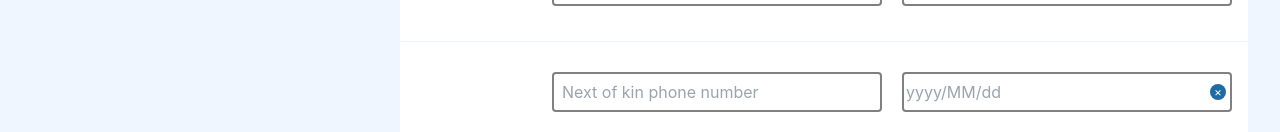
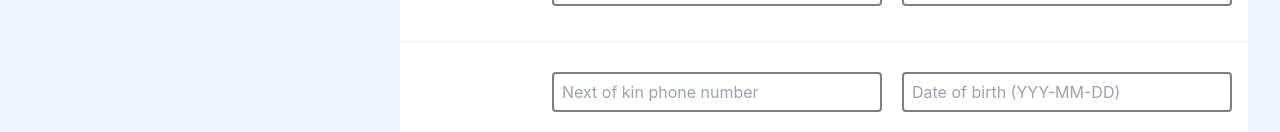
Before and after one commit to Muraina020/distro-web-admin, a React (Vite) app: page /dashboard/addDriver in a window 1280 px wide. Both pictures are taken after a click on the element "PERSONAL INFORMATION". Shown: the part 668-800 px from the top of the page. Built offline with nearby package versions, Linux system fonts and the light colour scheme.

Commit message:
boluupdated

```diff
--- a/package.json
+++ b/package.json
@@ -14,11 +14,13 @@
     "@chakra-ui/react": "^2.8.2",
     "@emotion/react": "^11.11.1",
     "@emotion/styled": "^11.11.0",
+    "@files-ui/react": "^1.2.2",
     "@mui/icons-material": "^5.14.19",
     "@tanstack/react-table": "^8.10.7",
     "axios": "^1.6.2",
     "clsx": "^2.0.0",
     "dayjs": "^1.11.10",
+    "firebase": "^10.7.2",
     "framer-motion": "^10.16.7",
     "react": "^18.2.0",
     "react-datepicker": "^4.25.0",
@@ -27,7 +29,8 @@
     "react-loader-spinner": "^6.1.6",
     "react-router-dom": "^6.20.0",
     "react-toastify": "^9.1.3",
-    "tailwind-merge": "^2.1.0"
+    "tailwind-merge": "^2.1.0",
+    "uuid": "^9.0.1"
   },
   "devDependencies": {
     "@types/react": "^18.2.37",
--- a/src/components/addDrivePage/AddDriverPage.jsx
+++ b/src/components/addDrivePage/AddDriverPage.jsx
@@ -10,14 +10,16 @@ import {
   Button,
   Text,
 } from "@chakra-ui/react";
-
+import { Avatar } from "@files-ui/react";
 import { ChevronDownIcon } from "@chakra-ui/icons";
 import upload from "../../assets/img/upload.png";
 import React, { useState, useEffect } from "react";
 import { customFetch } from "../../utils";
 import { useNavigate } from "react-router";
-import DatePicker from 'react-datepicker';
-import 'react-datepicker/dist/react-datepicker.css';
+import DatePicker from "react-datepicker";
+import { FileInputButton, FileCard } from "@files-ui/react";
+import "react-datepicker/dist/react-datepicker.css";
+
 
 const AddDriverPage = () => {
   const [section, setSection] = useState("account");
@@ -38,12 +40,12 @@ const AddDriverPage = () => {
   const [nextOfKinLastname, setNextOfKinLastname] = useState("");
   const [nextOfKinPhone, setNextOfKinPhone] = useState("");
   const [vehiclePlateNumber, setVehiclePlateNumber] = useState("");
-  const [userAvatar, setUserAvatar] = useState("");
+  const [userAvatar, setUserAvatar] = useState(null);
   const [showPersonalInfo, setShowPersonalInfo] = useState(false);
   const [data, setData] = useState([]);
   const [vehicleType, setVehicleType] = useState("");
+  const [base64Img, setBase64Img] = useState("");
   const navigate = useNavigate();
-
 
   const SubmitDriverDetails = async () => {
     const data = {
@@ -63,12 +65,14 @@ const AddDriverPage = () => {
       nextOfKinLastname,
       nextOfKinPhone,
       vehiclePlateNumber,
-      userAvatar
-    }
-    console.log(data)
+      userAvatar,
+    };
+    console.log(data);
     try {
-      const response = await customFetch.post("/profiles/addnewdriveraccount",
-        data );
+      const response = await customFetch.post(
+        "/profiles/addnewdriveraccount",
+        data
+      );
       setData(response.data);
       console.log(response);
 
@@ -91,12 +95,34 @@ const AddDriverPage = () => {
       setSection("personal");
     } else if (section === "personal") {
       setSection("upload");
-    }else {
-      SubmitDriverDetails()
+    } else {
+      SubmitDriverDetails();
     }
   };
 
+  // const [file, setFile] = useState('');
+  const handleFileChange = (selectedFile) => {
+    setUserAvatar(selectedFile); // add the selected image URL to the base64 image
+    // Check if the file size is less than 500KB
+    if (selectedFile.size > 500 * 1024) {
+      // toast.error(File must be lesser than than 500KB);
+      console.error("File must be lesser than than 500KB");
+      return;
+    }
+    const reader = new FileReader();
 
+    reader.onload = (e) => {
+      const base64Image = e.target?.result;
+
+      setBase64Img(base64Image)
+    };
+
+    reader.readAsDataURL(selectedFile);
+  };
+   useEffect (()=>{
+    if (userAvatar)
+    console.log(userAvatar)
+   }, [userAvatar])
 
   return (
     <div>
@@ -432,7 +458,7 @@ const AddDriverPage = () => {
                         placeholder="Next of kin Firstname"
                         border="2px solid gray"
                         borderRadius="4px"
-                        value={ nextOfKinFirstname}
+                        value={nextOfKinFirstname}
                         onChange={(e) => setNextOfKinFirstname(e.target.value)}
                         p="2"
                         width="330px"
@@ -479,43 +505,21 @@ const AddDriverPage = () => {
                         margin="0 10px 0 0"
                         cursor="pointer"
                       />
-     <DatePicker
+                      <Input
                         className="responsive-input"
-      placeholderText="yyyy/MM/dd" // Placeholder text to guide the user
-      selected={dateOfBirth}
-      onChange={(date) => setDateOfBirth(date)}
-      dateFormat="P" // Dynamic format (ISO 8601)
-      isClearable
-      showYearDropdown
-      showMonthDropdown
-      dropdownMode="select"
-      popperPlacement="bottom"
-      popperModifiers={{
-        offset: {
-          enabled: true,
-          offset: '5px, 10px',
-        },
-        preventOverflow: {
-          enabled: true,
-          escapeWithReference: false,
-          boundariesElement: 'viewport',
-        },
-      }}
-      // Use customInput to apply inline styles to the input
-      customInput={<Input style={{
-        border: '2px solid gray',
-        borderRadius: '4px',
-        width: '330px',
-        height: '40px',
-        margin: '0 0 0 10px',
-        cursor: 'pointer',
-        padding: '2px',
-        boxSizing: 'border-box',
-      }} />}
+                        placeholder="Date of birth (YYY-MM-DD)"
+                        border="2px solid gray"
+                        borderRadius="4px"
+                        value={dateOfBirth}
+                        onChange={(e) => setDateOfBirth(e.target.value)}
+                        p="2"
+                        width="330px"
+                        height="40px"
+                        margin="0 0 0 10px"
+                        cursor="pointer"
                       />
                     </Flex>
                   </Td>
-
                 </Tr>
               </Tr>
             )}
@@ -569,37 +573,22 @@ const AddDriverPage = () => {
                     marginTop="10px"
                     marginBottom="15px"
                   >
-                    <div
-                      className="upload"
+                    <Avatar
+                      src={userAvatar || upload}
+                      alt="Avatar"
+                      smartImgFit={"center"}
+                      changeLabel={
+                        userAvatar === "" ? "add image" : "change image"
+                      }
+                      onChange={handleFileChange}
+                      // variant="circle"
                       style={{
-                        width: "120px",
-                        height: "120px",
-                        borderRadius: "50%",
-                        backgroundColor: "lightgray",
-                        display: "flex",
-                        alignItems: "center",
-                        justifyContent: "center",
-                        marginRight: "10px",
-                      }}
-                    >
-                      <img
-                        src={upload}
-                        alt=""
-                        style={{
-                          width: "50%",
-                          height: "50%",
-                          borderRadius: "50%",
+                        width: "8.5rem",
+                        height: "8.5rem",
+                        borderRadius: "100%",
+                        border: "6px solid white",
                       }}
                     />
-                    </div>
-                    <Text
-                      color="#00A69C"
-                      fontSize="lg"
-                      marginTop="10px"
-                      className="upload-text"
-                    >
-                      UPLOAD DRIVER'S PICTURE
-                    </Text>
                   </Flex>
                 </Td>
               </Tr>
@@ -616,7 +605,9 @@ const AddDriverPage = () => {
               cursor="pointer"
               marginLeft="250px"
             >
-            {section === 'account' || section === 'personal'? 'continue' : 'Submit' }
+              {section === "account" || section === "personal"
+                ? "continue"
+                : "Submit"}
             </Button>
           </Tbody>
         </Table>
--- /dev/null
+++ b/src/components/addDrivePage/Firebase.jsx
@@ -0,0 +1,21 @@
+import { initializeApp } from "firebase/app";
+import { getStorage } from "firebase/storage";
+import { getFirestore } from "firebase/forestore";
+
+
+const firebaseConfig = {
+  apiKey: "AIzaSyDN1S1s2zAvPxgxiRD7VmQcS-w_JbM2P3g",
+  authDomain: "fir-react-upload-7d22d.firebaseapp.com",
+  projectId: "fir-react-upload-7d22d",
+  storageBucket: "fir-react-upload-7d22d.appspot.com",
+  messagingSenderId: "1059325112064",
+  appId: "1:1059325112064:web:f16a22532e2bb5125e0de5",
+  measurementId: "G-EX9ETV0JP4"
+};
+
+// Initialize Firebase
+const app = initializeApp(firebaseConfig);
+const imgDB = getStorage(app);
+const txtDB =  getFirestore(app);
+
+export {imgDB, txtDB};
--- a/src/components/header/Header.jsx
+++ b/src/components/header/Header.jsx
@@ -1,10 +1,26 @@
 import { Link } from "react-router-dom";
 import logo from "../../assets/img/distro-logo.png";
 import Container from "../ui/Container";
+import React, { useState } from 'react';
 import { useAppContext } from "../../context/AppContext";
 
 const Header = () => {
   const { openSidebar } = useAppContext();
+
+  const [searchTerm, setSearchTerm] = useState('');
+
+  const handleSearch = async () => {
+    try {
+      const response = await fetch(`https://apps-1.lampnets.com/distro/pickuporders/search?query=${searchTerm}`);
+      const data = await response.json();
+
+      // Handle the retrieved data as needed
+      console.log(data);
+    } catch (error) {
+      console.error('Error fetching search results:', error);
+      // Handle the error as needed
+    }
+  };
 
   return (
     <header className=" py-6 lg:px-11 px-5 sticky left-0 w-full top-0 bg-background z-20 ">
@@ -48,7 +64,7 @@ const Header = () => {
           </div>
 
           <div className="max-w-[366px] w-full lg:flex hidden items-center bg-white rounded-[48px] p-1 pr-3">
-            <button className="pl-2">
+            <button  onClick={handleSearch} className="pl-2">
               <svg
                 className="lg:w-[25px] lg:h-[25px] w-[20px] h-[20px]"
                 xmlns="http://www.w3.org/2000/svg"
@@ -74,6 +90,8 @@ const Header = () => {
               type="text"
               placeholder="Search"
               className="w-full outline-none p-2 rounded-[48px]"
+              value={searchTerm}
+              onChange={(e) => setSearchTerm(e.target.value)}
             />
           </div>
 
```
Also changed, not shown: 1 other file (tests, documents, lock files or other folders). Lines whose indentation alone changed are shown as unchanged.
